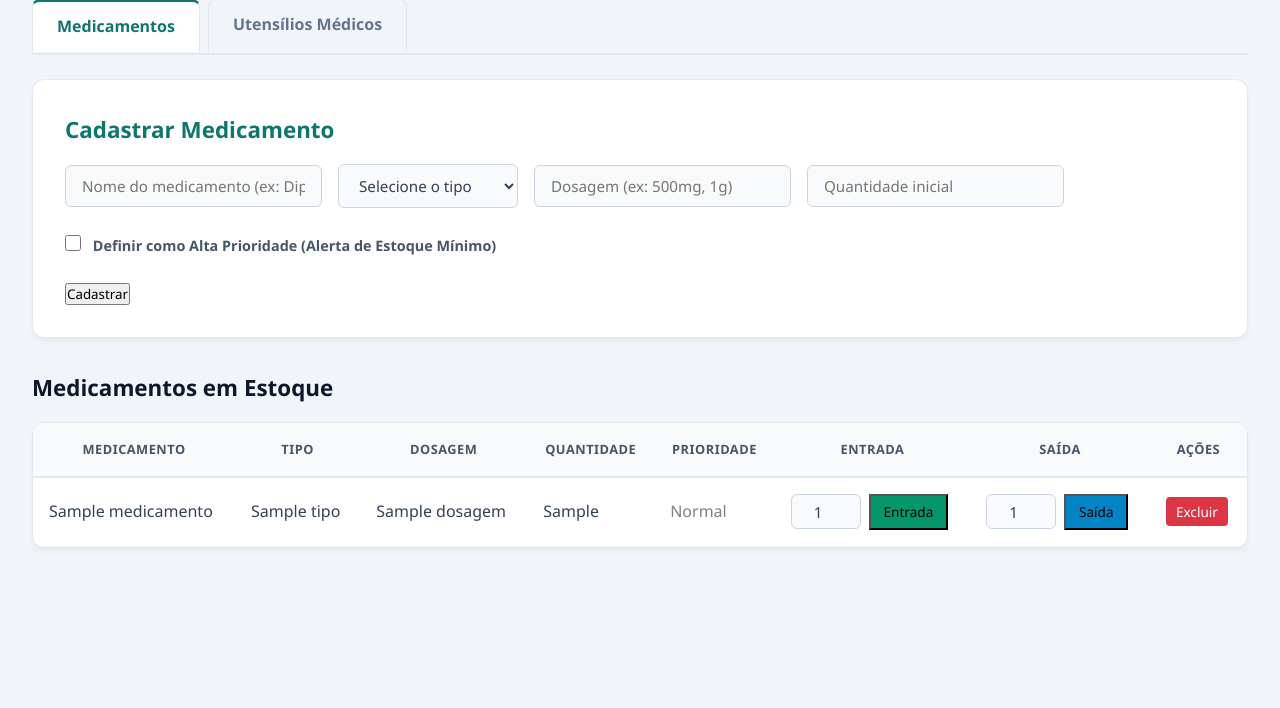
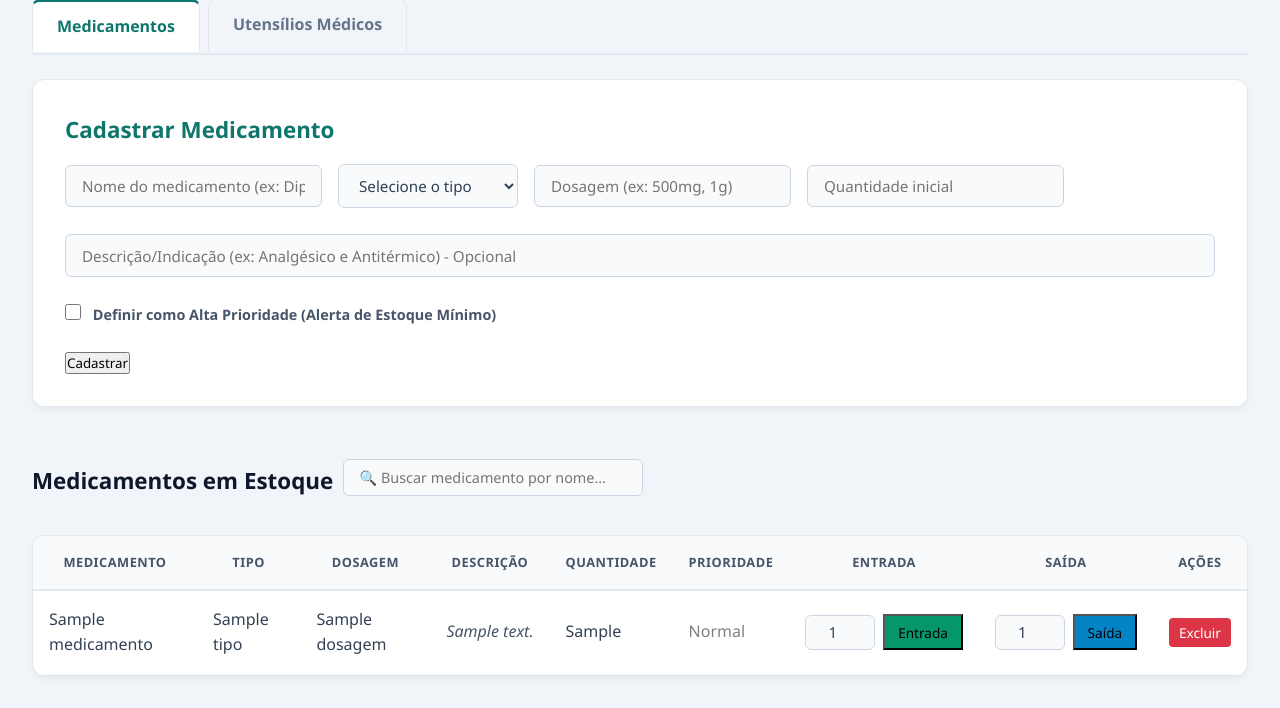
Before and after one commit to dooleyyas-git/Farmahosp, a Flask app: page /estoque in a window 1280 px wide. Shown: the part 139-847 px from the top of the page. Before the commit the page ends 687 px from the top, so only its background shows below. Run offline with Flask 3, Linux system fonts and the light colour scheme; the visitor is signed in with stand-in values (Sample User, id 1); tables that the repository leaves empty hold one stand-in row (values such as "Sample post"); a database or web service that is not in the repository returns one stand-in record (values such as "Sample title"); some libraries are stand-ins or nearby versions.

Commit message:
Atualiza o estoque com especificações importantes para os medicamentos e agora com as opções de busca e descrição

```diff
--- a/app.py
+++ b/app.py
@@ -271,9 +271,10 @@ def cadastrar():
         return redirect(url_for('index'))
 
     nome = request.form.get('nome')
-    tipo = request.form.get('tipo_medicamento')  # Pega o valor do <select> do HTML
-    dosagem = request.form.get('dosagem')         # Pega o valor do input de dosagem do HTML
+    tipo = request.form.get('tipo_medicamento')
+    dosagem = request.form.get('dosagem')
     quantidade = request.form.get('quantidade')
+    descricao = request.form.get('descricao')  # Captura o novo campo opcional
     alta_prioridade = request.form.get('alta_prioridade', 0)
 
     if alta_prioridade == '1':
@@ -284,11 +285,11 @@ def cadastrar():
     conn = conectar()
     cursor = conn.cursor()
 
-    # Salvando exatamente nas colunas que você já tem criadas na tabela!
+    # Adicionado 'descricao' no INSERT SQL
     cursor.execute("""
-        INSERT INTO MEDICAMENTOS (nome, tipo, dosagem, quantidade_atual, alta_prioridade)
-        VALUES (%s, %s, %s, %s, %s);
-    """, (nome, tipo, dosagem, int(quantidade), alta_prioridade))
+        INSERT INTO MEDICAMENTOS (nome, tipo, dosagem, descricao, quantidade_atual, alta_prioridade)
+        VALUES (%s, %s, %s, %s, %s, %s);
+    """, (nome, tipo, dosagem, descricao, int(quantidade), alta_prioridade))
 
     conn.commit()
     cursor.close()
--- a/templates/estoque.html
+++ b/templates/estoque.html
@@ -54,6 +54,8 @@
 
                     <input type="number" name="quantidade" placeholder="Quantidade inicial" min="0" required>
 
+                    <input type="text" name="descricao" placeholder="Descrição/Indicação (ex: Analgésico e Antitérmico) - Opcional" maxlength="150" style="width: 100%; margin-top: 10px;">
+
                     <label style="width: 100%; display: block; margin: 10px 0;">
                         <input type="checkbox" name="alta_prioridade" value="1">
                         Definir como Alta Prioridade (Alerta de Estoque Mínimo)
@@ -62,14 +64,18 @@
                 </form>
             </div>
 
-            <h2>Medicamentos em Estoque</h2>
-            <table>
+            <div style="margin: 20px 0; display: flex; align-items: center; gap: 10px;">
+                <h2>Medicamentos em Estoque</h2>
+                <input type="text" id="buscador-med" onkeyup="filtrarMedicamentos()" placeholder="🔍 Buscar medicamento por nome..." style="padding: 8px 15px; border: 1px solid #cbd5e1; border-radius: 6px; width: 300px; font-size: 0.9rem;">
+            </div>
+
+            <table id="tabela-medicamentos">
                 <thead>
                     <tr>
                         <th>Medicamento</th>
                         <th>Tipo</th>
                         <th>Dosagem</th>
-                        <th>Quantidade</th>
+                        <th>Descrição</th> <th>Quantidade</th>
                         <th>Prioridade</th>
                         <th>Entrada</th>
                         <th>Saída</th>
@@ -79,9 +85,12 @@
                 <tbody>
                     {% for med in medicamentos %}
                     <tr {% if med['alta_prioridade'] == 1 and med['quantidade_atual'] < 5 %} style="background-color:#ffcccc; font-weight:bold;" {% endif %}>
-                        <td>{{ med['nome'] }}</td>
+                        <td class="nome-med">{{ med['nome'] }}</td>
                         <td>{{ med['tipo'] if med['tipo'] else '-' }}</td>
                         <td>{{ med['dosagem'] if med['dosagem'] else '-' }}</td>
+                        <td style="font-style: italic; color: #475569; max-width: 200px; overflow: hidden; text-overflow: ellipsis; white-space: nowrap;" title="{{ med['descricao'] }}">
+                            {{ med['descricao'] if med['descricao'] else '-' }}
+                        </td>
                         <td>{{ med['quantidade_atual'] }}</td>
                         <td>
                             {% if med['alta_prioridade'] == 1 %}
@@ -166,5 +175,27 @@
 
     </div>
 
+    <script>
+        function filtrarMedicamentos() {
+            var input = document.getElementById("buscador-med");
+            var filter = input.value.toLowerCase();
+            var tabela = document.getElementById("tabela-medicamentos");
+            var linhas = tabela.getElementsByTagName("tr");
+
+            // Loop por todas as linhas da tabela (pulando o cabeçalho index 0)
+            for (var i = 1; i < linhas.length; i++) {
+                var tdNome = linhas[i].getElementsByClassName("nome-med")[0];
+                if (tdNome) {
+                    var textoNome = tdNome.textContent || tdNome.innerText;
+                    if (textoNome.toLowerCase().indexOf(filter) > -1) {
+                        linhas[i].style.display = "";
+                    } else {
+                        linhas[i].style.display = "none";
+                    }
+                }
+            }
+        }
+    </script>
+
 </body>
 </html>
```
